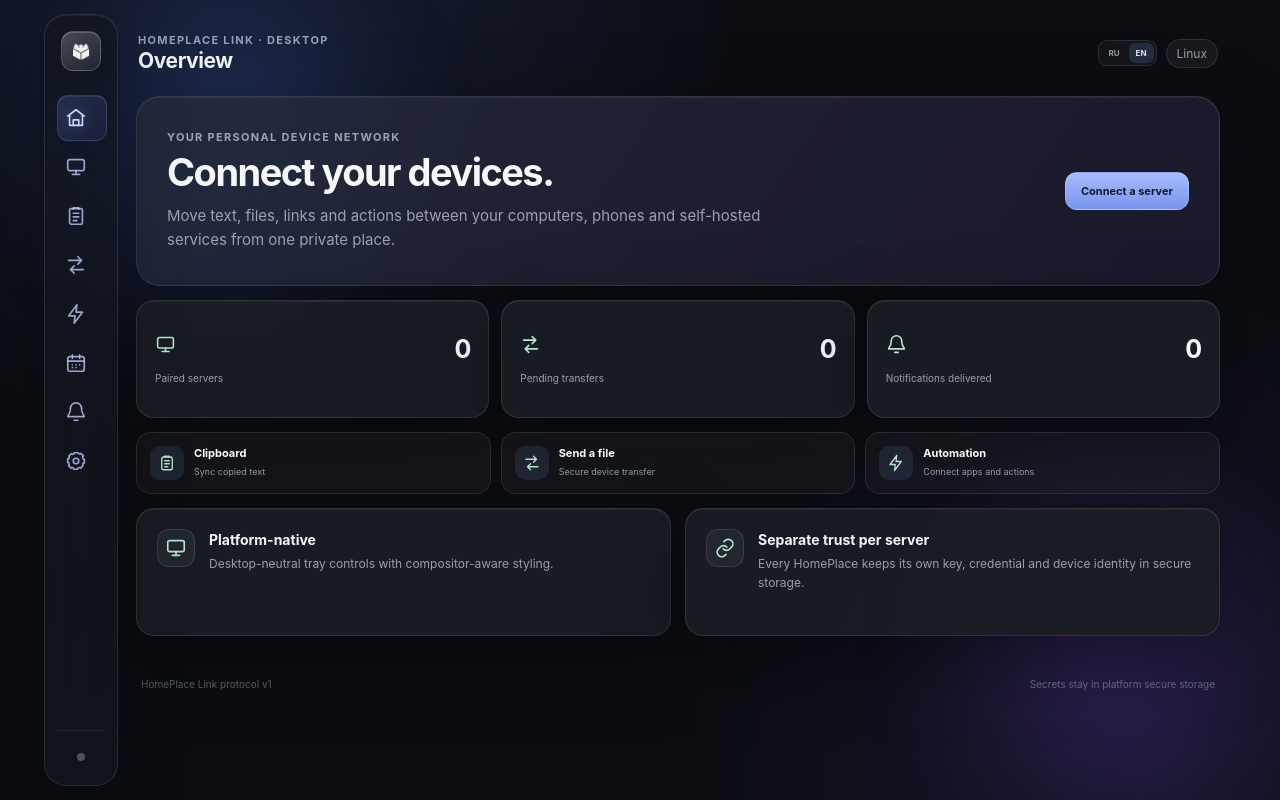
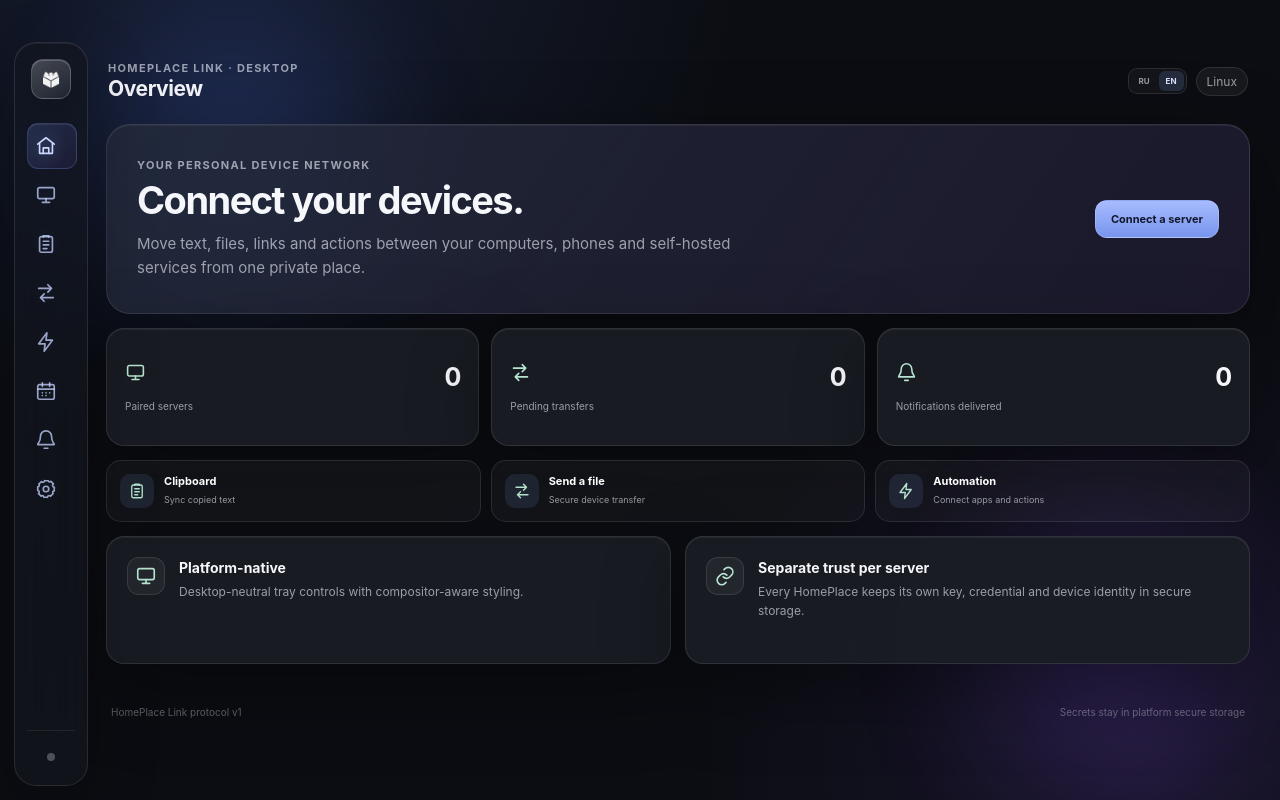
Before and after one commit to Places-Team/HomePlace-Desktop, a React (Vite) app: page / in a window 1280 px wide. Built offline with nearby package versions, Linux system fonts and the light colour scheme.

Commit message:
Unify the desktop window and wide-screen layout

```diff
--- a/src/App.tsx
+++ b/src/App.tsx
@@ -173,6 +173,8 @@
 
 export function App() {
   const [activeSection, setActiveSection] = useState<AppSection>("overview");
+  const [sidebarHovered, setSidebarHovered] = useState(false);
+  const [sidebarFocused, setSidebarFocused] = useState(false);
   const [language, setLanguage] = useState<Language>(() => {
     const saved = window.localStorage.getItem("homeplace-language");
     if (saved === "en" || saved === "ru") return saved;
@@ -958,11 +960,20 @@
   }
 
   return (
-    <main className="desktop-shell">
+    <main className={`desktop-shell${sidebarHovered || sidebarFocused ? " sidebar-expanded" : ""}`}>
       <div className="ambient ambient-one" />
       <div className="ambient ambient-two" />
 
-      <aside className="app-sidebar" aria-label="Main navigation">
+      <aside
+        className="app-sidebar"
+        aria-label="Main navigation"
+        onMouseEnter={() => setSidebarHovered(true)}
+        onMouseLeave={() => setSidebarHovered(false)}
+        onFocusCapture={() => setSidebarFocused(true)}
+        onBlurCapture={(event) => {
+          if (!event.currentTarget.contains(event.relatedTarget as Node | null)) setSidebarFocused(false);
+        }}
+      >
         <div className="sidebar-brand" data-tauri-drag-region>
           <div className="brand-mark" aria-hidden>
             <img src="/branding/homeplace-mark.png" alt="" />
--- a/src/styles/shell.css
+++ b/src/styles/shell.css
@@ -4,15 +4,16 @@
   align-items: start;
   gap: 18px;
   width: 100%;
-  max-width: 1220px;
-  padding: 14px;
+  max-width: none;
+  padding: 42px 14px 14px;
+  transition: grid-template-columns 180ms ease;
 }
 
 .app-sidebar {
   position: sticky;
-  top: 14px;
+  top: 42px;
   display: flex;
-  min-height: calc(100vh - 28px);
+  min-height: calc(100vh - 56px);
   flex-direction: column;
   border: 1px solid rgba(255, 255, 255, 0.1);
   border-radius: 22px;
@@ -102,12 +103,11 @@
 .sidebar-status b, .sidebar-status small { overflow: hidden; text-overflow: ellipsis; white-space: nowrap; }
 .sidebar-status b { font-size: 10px; }
 .sidebar-status small { color: var(--muted); font-size: 8px; }
-.app-content { min-width: 0; padding: 12px 16px 14px 0; transition: margin-left 180ms ease; }
+.app-content { min-width: 0; padding: 12px 16px 14px 0; }
 
 @media (min-width: 761px) {
-  .app-sidebar:hover + .app-content,
-  .app-sidebar:focus-within + .app-content {
-    margin-left: 146px;
+  .desktop-shell.sidebar-expanded {
+    grid-template-columns: 220px minmax(0, 1fr);
   }
 }
 .app-content .titlebar { min-height: 54px; margin: 0 2px 16px; }
@@ -196,8 +196,8 @@
 .app-content > footer { margin-top: 20px; }
 
 @media (max-width: 760px) {
-  .desktop-shell { grid-template-columns: 66px minmax(0, 1fr); gap: 10px; padding: 10px; }
-  .app-sidebar { top: 10px; width: 66px; min-height: calc(100vh - 20px); padding-inline: 8px; }
+  .desktop-shell { grid-template-columns: 66px minmax(0, 1fr); gap: 10px; padding: 42px 10px 10px; }
+  .app-sidebar { top: 42px; width: 66px; min-height: calc(100vh - 52px); padding-inline: 8px; }
   .app-sidebar:hover, .app-sidebar:focus-within { width: min(220px, calc(100vw - 20px)); }
   .sidebar-brand { padding-inline: 0; }
   .sidebar-nav button { padding-inline: 3px; }
```
Also changed, not shown: src-tauri/tauri.conf.json (+7 -2 lines).
